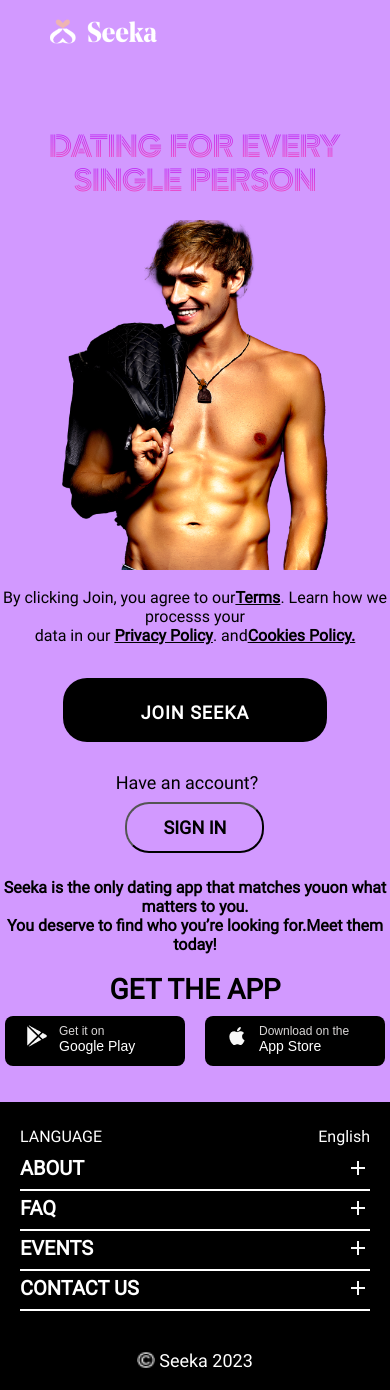
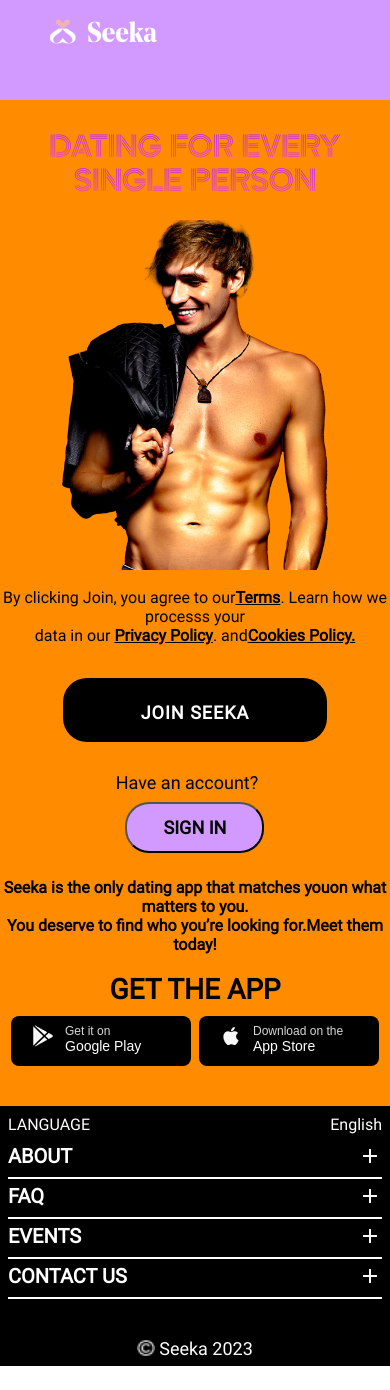
Before and after one commit to ShadowMonarch01/seeka_pages, a React (Create React App) app: page / in a window 390 px wide. After the commit the page ends 1366 px from the top, so only its background shows below. Built offline with nearby package versions, Linux system fonts and the light colour scheme.

Commit message:
page 1 mobile2

```diff
--- a/src/footer/MobileFooter.css
+++ b/src/footer/MobileFooter.css
@@ -4,7 +4,7 @@
     align-items: center;
     background-color: black;
     color: white;
-    padding: 20px;
+    padding: 8px;
     min-height: 24vh;
 }
 
--- a/src/landingpg1/landpg1.css
+++ b/src/landingpg1/landpg1.css
@@ -233,12 +233,13 @@
         display: flex;
         flex-direction: column;
         align-self: center;
-        /* background-color:darkorange; */
+        background-color:darkorange;
         text-align: center;
         position: relative;
         width: 100%;
-        margin-left: 0px;
-        margin-right: 0px;
+        margin-left: 8px;
+        margin-right: 8px;
+        padding: 0px 20px 0px 20px;
         z-index: 1;
     }
 
@@ -272,6 +273,13 @@
     .lowerbtns{
         margin-top: 200px;
         margin-bottom: 40px;
+    }
+
+    .b1{
+        margin-right: 4px;
+    }
+    .b2{
+        margin-left: 4px;
     }
 
     .sectionimage{
```
